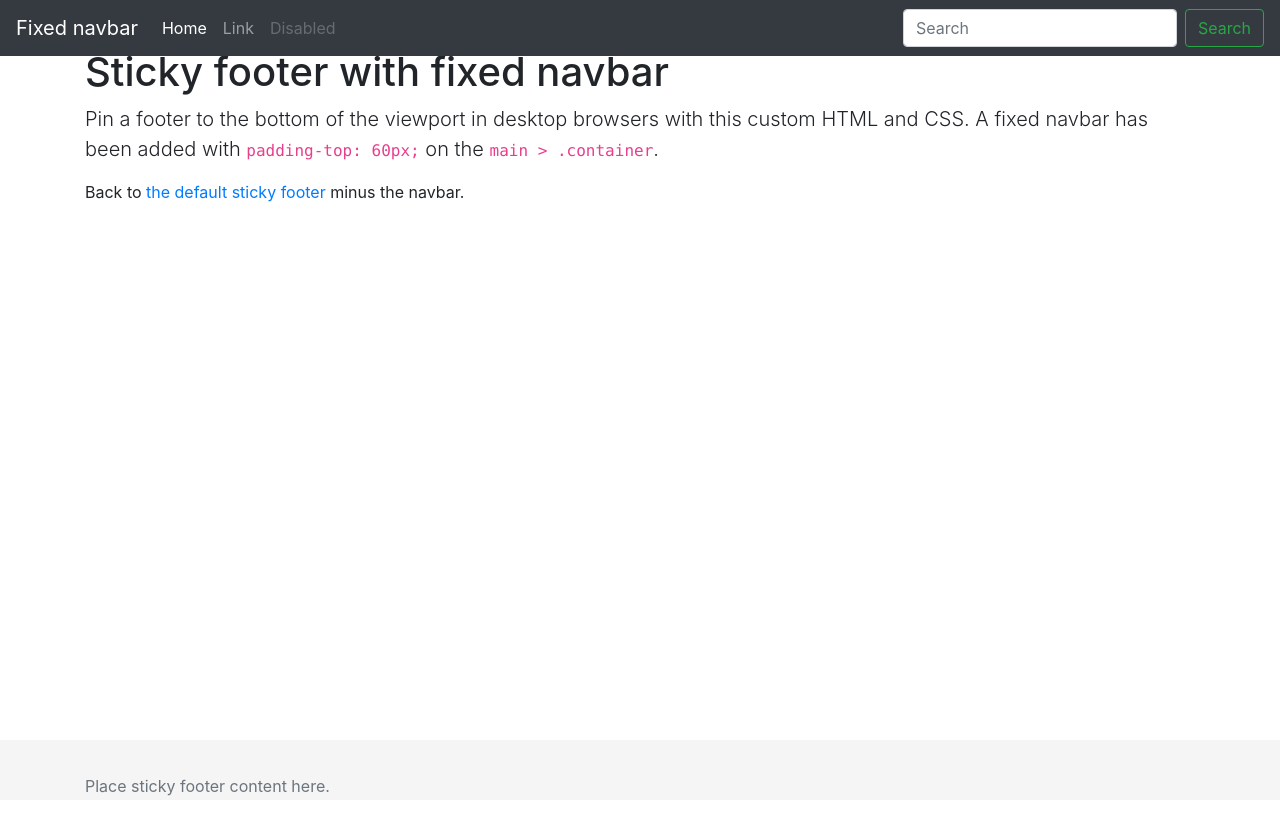
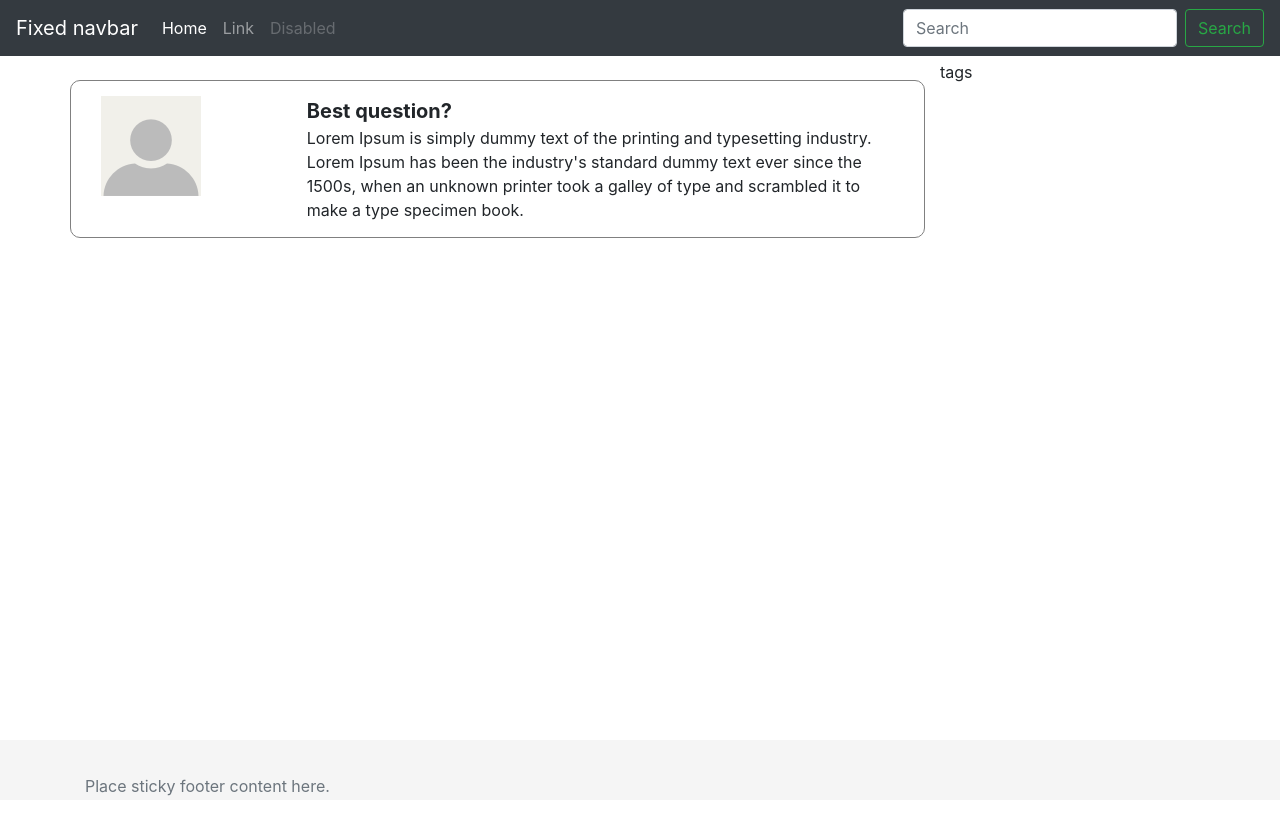
Before and after one commit to Penguin-Run/WEB-TP-SEM1, a website: page example_bootstrap.html in a window 1280 px wide. Drawn offline with Linux system fonts and the light colour scheme.

Commit message:
hw started from sem example

```diff
--- /dev/null
+++ b/css/container.css
@@ -0,0 +1,15 @@
+.question-box {
+	margin-top: 20px;
+    border: 1px solid gray;
+    padding: 15px;
+    border-radius: 10px;
+}
+
+.question-img {
+	max-width: 150px;
+}
+
+.question-title {
+	font-size: 20px;
+	font-weight: bold;
+}
--- a/example_bootstrap.html
+++ b/example_bootstrap.html
@@ -11,6 +11,7 @@
         <link href="css/bootstrap.min.css" rel="stylesheet">
         <!-- Custom styles for this template -->
         <link href="css/sticky-footer.css" rel="stylesheet">
+        <link href="css/container.css" rel="stylesheet">
     </head>
     <body class="d-flex flex-column h-100">
         <header>
@@ -40,13 +41,24 @@
             </nav>
         </header>
         <!-- Begin page content -->
-    <main role="main" class="flex-shrink-0">
         <div class="container">
-        <h1 class="mt-5">Sticky footer with fixed navbar</h1>
-        <p class="lead">Pin a footer to the bottom of the viewport in desktop browsers with this custom HTML and CSS. A fixed navbar has been added with <code>padding-top: 60px;</code> on the <code>main &gt; .container</code>.</p>
-        <p>Back to <a href="/docs/4.5/examples/sticky-footer/">the default sticky footer</a> minus the navbar.</p>
+            <div class="row">
+                <div class="col-9 question-section">
+                    <div class="row question-box">
+                        <div class="col-3">
+                            <img class="question-img" src="img/111.jpg">
                         </div>
-    </main>
+                        <div class="col-9">
+                            <div class="question-title">Best question?</div>
+                            <div class="question-text">Lorem Ipsum is simply dummy text of the printing and typesetting industry. Lorem Ipsum has been the industry's standard dummy text ever since the 1500s, when an unknown printer took a galley of type and scrambled it to make a type specimen book.</div>
+                        </div>
+                    </div>
+                </div>
+                <div id="tag-section" class="col-3">
+                    tags
+                </div>
+            </div>
+        </div>
         <footer class="footer mt-auto py-3">
             <div class="container">
                 <span class="text-muted">Place sticky footer content here.</span>
```
Also changed, not shown: img/111.jpg (added). Lines whose indentation alone changed are shown as unchanged.
